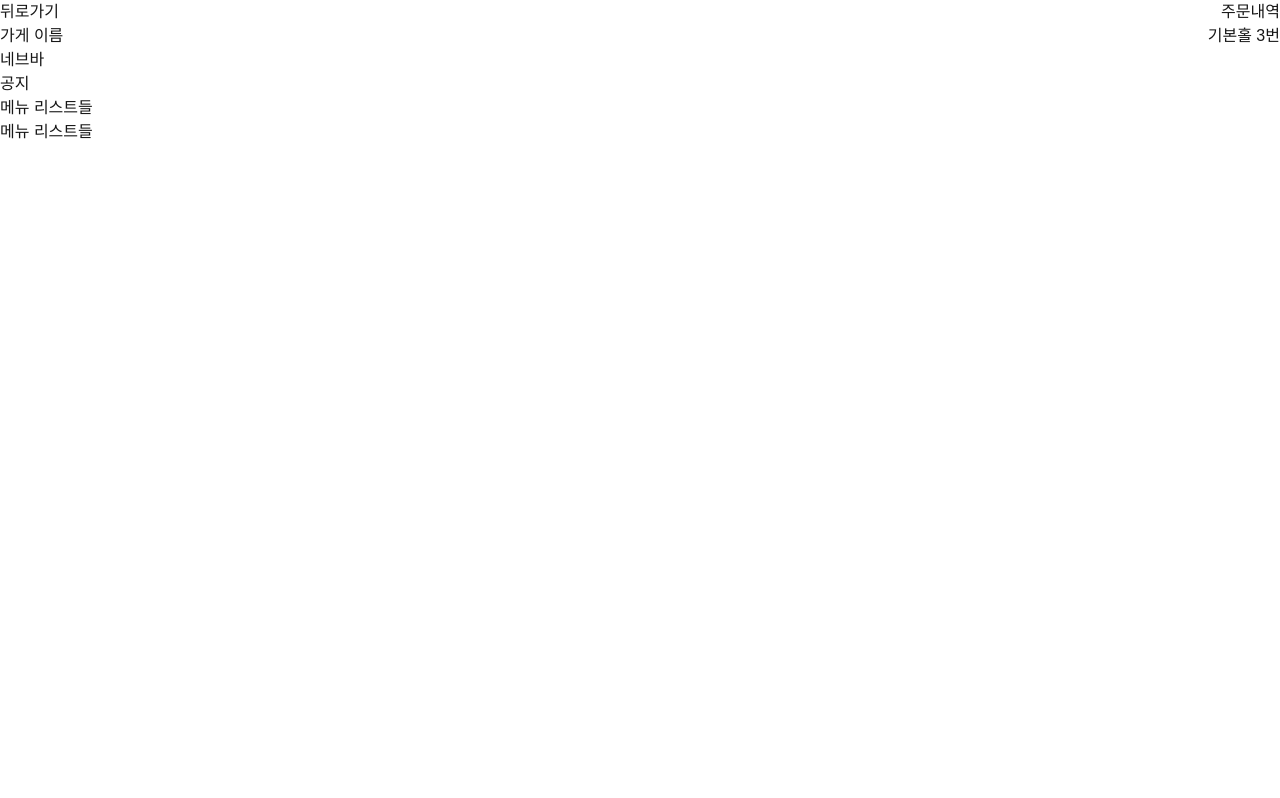
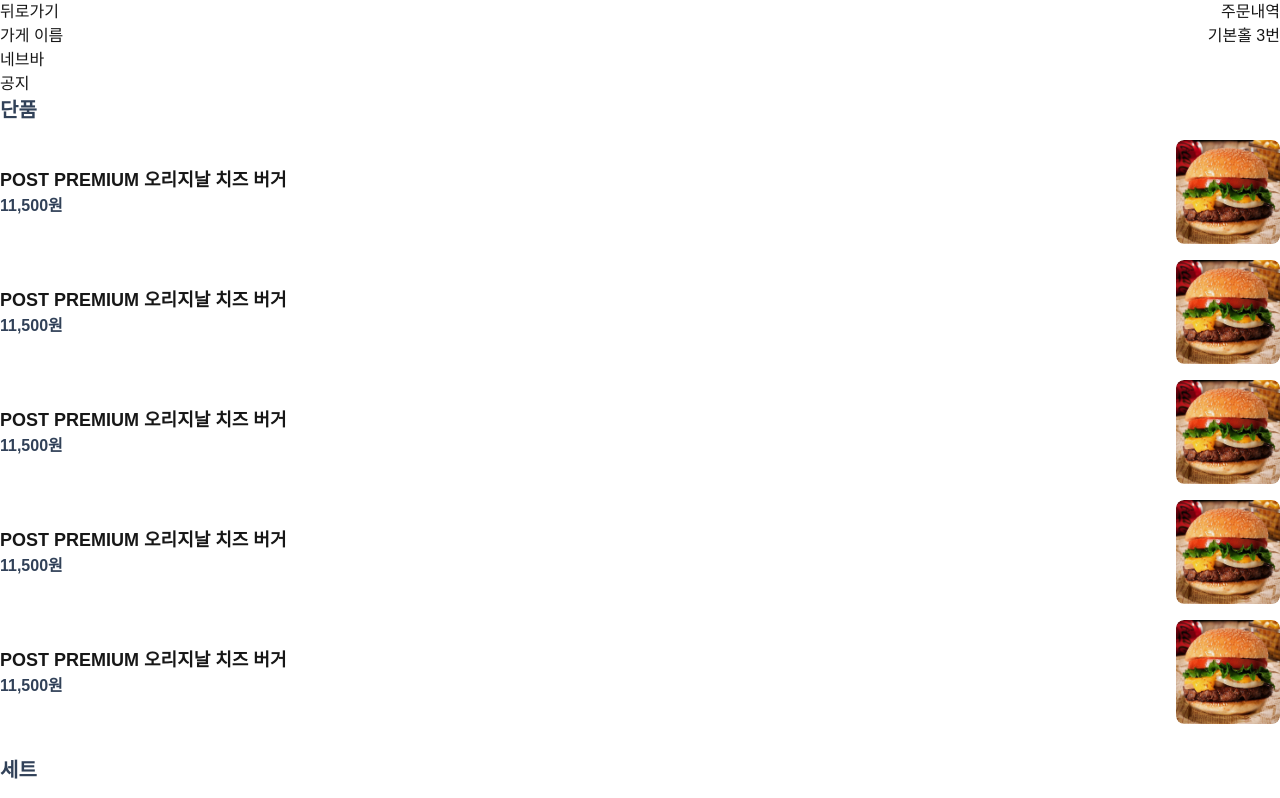
Before and after one commit to table-order/table-order, a Next.js app: page / in a window 1280 px wide. Shown: the top 798 px of the page. Built offline with nearby package versions, Linux system fonts and the light colour scheme.

Commit message:
feat: MenuList 추가
- 테스트용 더미데이터 사용

```diff
--- /dev/null
+++ b/app/components/MenuDetailContent.tsx
@@ -0,0 +1,78 @@
+"use client";
+
+import CustomButton from "@/app/components/CustomButton";
+import { useState } from "react";
+import { PlusIcon, MinusIcon } from "@heroicons/react/24/solid";
+
+type MenuDetailContentProps = {
+  menu: {
+    id: number;
+    name: string;
+    price: number;
+    description?: string;
+    imageUrl: string;
+    category: string;
+  };
+};
+
+export default function MenuDetailContent({ menu }: MenuDetailContentProps) {
+  const [amount, setAmount] = useState(1);
+  const discountedPrice = null;
+
+  const menuPrice = `${(amount * menu.price).toLocaleString()}`;
+  return (
+    <div>
+      <div className="flex flex-col gap-8 p-6 ">
+        <div>
+          <h2 className="font-bold text-xl">{menu.name}</h2>
+          <p className="text-gray-400 font-bold">{menu.description}</p>
+        </div>
+        <div className="flex justify-between items-center">
+          <div className="flex flex-col">
+            {discountedPrice !== null ? (
+              <>
+                <p className="line-through text-gray-400 font-bold">
+                  {menuPrice}원
+                </p>
+                <p className="text-2xl font-bold">10,000원</p>
+              </>
+            ) : (
+              <p className="text-2xl font-bold">{menuPrice}원</p>
+            )}
+          </div>
+          <div className="flex  bg-gray-100 rounded-xl">
+            <div className="flex items-center p-3 rounded-xl ">
+              <button
+                onClick={() => {
+                  if (amount <= 1) {
+                    return;
+                  }
+                  setAmount(amount - 1);
+                }}
+              >
+                <MinusIcon className="size-4 font-semibold text-gray-500" />
+              </button>
+            </div>
+            <div className="flex justify-center bg-white font-semibold text-gray-600 text-lg px-6 py-2 my-1 rounded-xl shadow-xs w-12">
+              {amount}
+            </div>
+            <div className="flex items-center p-3 rounded-xl ">
+              <button onClick={() => setAmount(amount + 1)}>
+                <PlusIcon className="size-4  text-gray-500" />
+              </button>
+            </div>
+          </div>
+        </div>
+        <CustomButton>
+          <div className="flex gap-2 justify-center items-center">
+            <p className="px-3 py-1 rounded-[11px] text-blue-500 bg-white text-center">
+              {amount}
+            </p>
+            <p className="font-bold">{menuPrice}원</p>
+            <p className="font-bold">담기</p>
+          </div>
+        </CustomButton>
+      </div>
+    </div>
+  );
+}
--- /dev/null
+++ b/app/components/MenuItem.tsx
@@ -0,0 +1,46 @@
+import Image from "next/image";
+import Link from "next/link";
+
+type MenuProps = {
+  menu: {
+    id: number;
+    name: string;
+    price: number;
+    description?: string;
+    imageUrl: string;
+    category: string;
+  };
+};
+
+function MenuItem({ menu }: MenuProps) {
+  return (
+    <Link
+      href={`/menu/${menu.id}`}
+      className="flex items-center justify-between gap-6 cursor-pointer"
+    >
+      <div className="flex flex-col">
+        <h2 className="text-lg whitespace-normal break-words font-semibold">
+          {menu.name}
+        </h2>
+        <p className="font-semibold text-slate-700">
+          {menu.price.toLocaleString()}원
+        </p>
+      </div>
+      <div className="block overflow-hidden relative w-[104px] h-[104px] flex-shrink-0 rounded-lg">
+        <Image
+          src={menu.imageUrl}
+          alt={menu.name}
+          layout="fill"
+          className="rounded-lg"
+          objectFit="cover"
+        />
+        <div
+          className="absolute top-0 right-0 bottom-0 left-0 z-10"
+          style={{ backgroundColor: "rgba(0, 0, 0, 0.03)" }}
+        ></div>
+      </div>
+    </Link>
+  );
+}
+
+export default MenuItem;
--- /dev/null
+++ b/app/components/MenuList.tsx
@@ -0,0 +1,93 @@
+import MenuItem from "./MenuItem";
+
+export const menuData = [
+  {
+    id: 1,
+    name: "POST PREMIUM 오리지날 치즈 버거",
+    price: 11500,
+    description: "단품: 햄버거",
+    imageUrl: "/images/burger.jpg",
+    category: "단품",
+  },
+  {
+    id: 2,
+    name: "POST PREMIUM 치즈 버거 세트",
+    price: 14000,
+    description: "세트: 햄버거+음료+케이준프라이",
+    imageUrl: "/images/burger.jpg",
+    category: "세트",
+  },
+  {
+    id: 3,
+    name: "케이준프라이",
+    price: 3000,
+    imageUrl: "/images/cajun-fries.jpg",
+    description: "케이준프라이(150g)",
+    category: "사이드",
+  },
+  {
+    id: 4,
+    name: "제로콜라",
+    price: 2000,
+    imageUrl: "/images/zero-cola.jpg",
+    description: "제로콜라(355ml)",
+    category: "음료",
+  },
+  {
+    id: 5,
+    name: "POST PREMIUM 오리지날 치즈 버거",
+    price: 11500,
+    description: "단품: 햄버거",
+    imageUrl: "/images/burger.jpg",
+    category: "단품",
+  },
+  {
+    id: 6,
+    name: "POST PREMIUM 오리지날 치즈 버거",
+    price: 11500,
+    description: "단품: 햄버거",
+    imageUrl: "/images/burger.jpg",
+    category: "단품",
+  },
+  {
+    id: 7,
+    name: "POST PREMIUM 오리지날 치즈 버거",
+    price: 11500,
+    description: "단품: 햄버거",
+    imageUrl: "/images/burger.jpg",
+    category: "단품",
+  },
+  {
+    id: 8,
+    name: "POST PREMIUM 오리지날 치즈 버거",
+    price: 11500,
+    description: "단품: 햄버거",
+    imageUrl: "/images/burger.jpg",
+    category: "단품",
+  },
+];
+
+export default function MenuList() {
+  const groupedMenuData = menuData.reduce((acc, menu) => {
+    if (!acc[menu.category]) {
+      acc[menu.category] = [];
+    }
+    acc[menu.category].push(menu);
+    return acc;
+  }, {} as Record<string, typeof menuData>);
+
+  return (
+    <div className="flex flex-col gap-8">
+      {Object.entries(groupedMenuData).map(([category, menus]) => (
+        <div key={category} id={category}>
+          <h2 className="text-xl font-bold mb-4 text-slate-700">{category}</h2>
+          <div className="flex flex-col gap-4">
+            {menus.map((menu) => (
+              <MenuItem key={menu.id} menu={menu} />
+            ))}
+          </div>
+        </div>
+      ))}
+    </div>
+  );
+}
--- a/app/page.tsx
+++ b/app/page.tsx
@@ -1,3 +1,5 @@
+import MenuList from "./components/MenuList";
+
 export default function Home() {
   return (
     <div>
@@ -8,8 +10,7 @@ export default function Home() {
         </div>
         <div>네브바</div>
         <div>공지</div>
-        <div>메뉴 리스트들</div>
-        <div>메뉴 리스트들</div>
+        <MenuList />
       </main>
     </div>
   );
```
